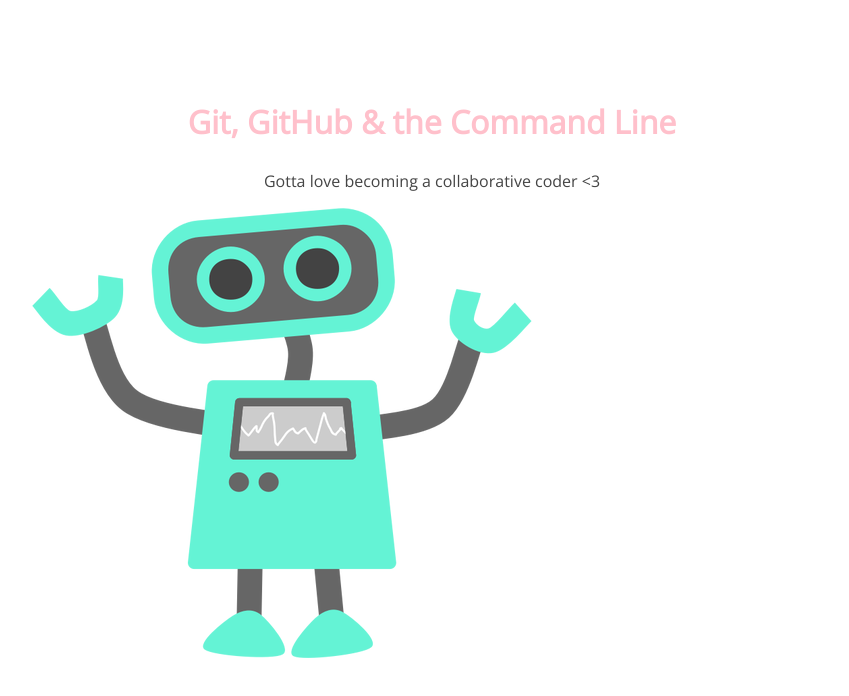
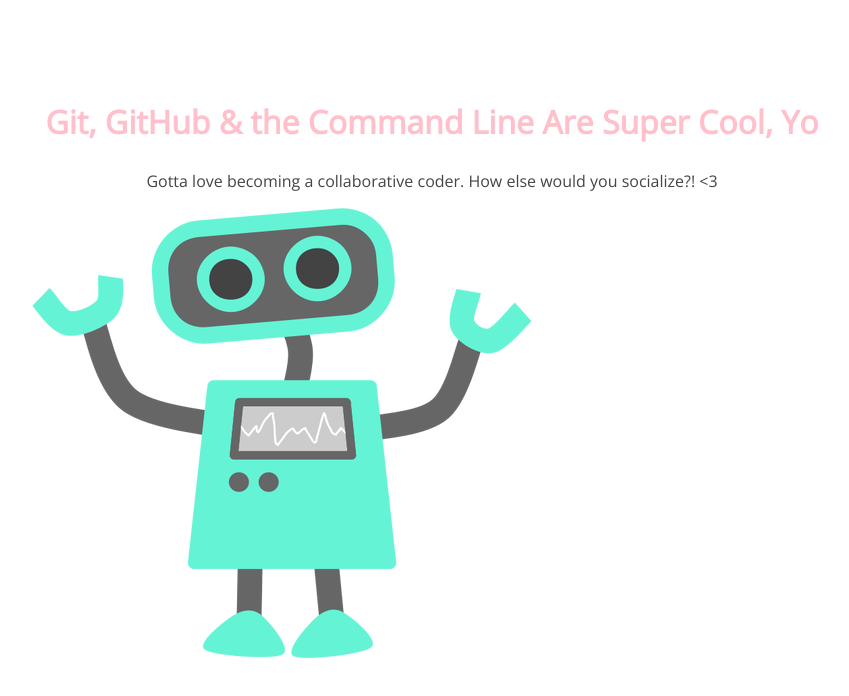
Before and after one commit to kfultz/105-project, a plain HTML site: page index.html in a window 1280 px wide. Shown: the whole page, without its empty margins (208-1057 px from the left). Drawn offline with nearby package versions, Linux system fonts and the light colour scheme.

Commit message:
edited text

```diff
--- a/index.html
+++ b/index.html
@@ -8,8 +8,8 @@
 </head>
 <body>
 	<section>
-		<h1>Git, GitHub & the Command Line</h1>
-		<p>Gotta love becoming a collaborative coder <3</p>
+		<h1>Git, GitHub & the Command Line Are Super Cool, Yo</h1>
+		<p>Gotta love becoming a collaborative coder. How else would you socialize?! <3</p>
 		<img src="img/happy-blue-robot.png">
 	</section>
 </body>
```
